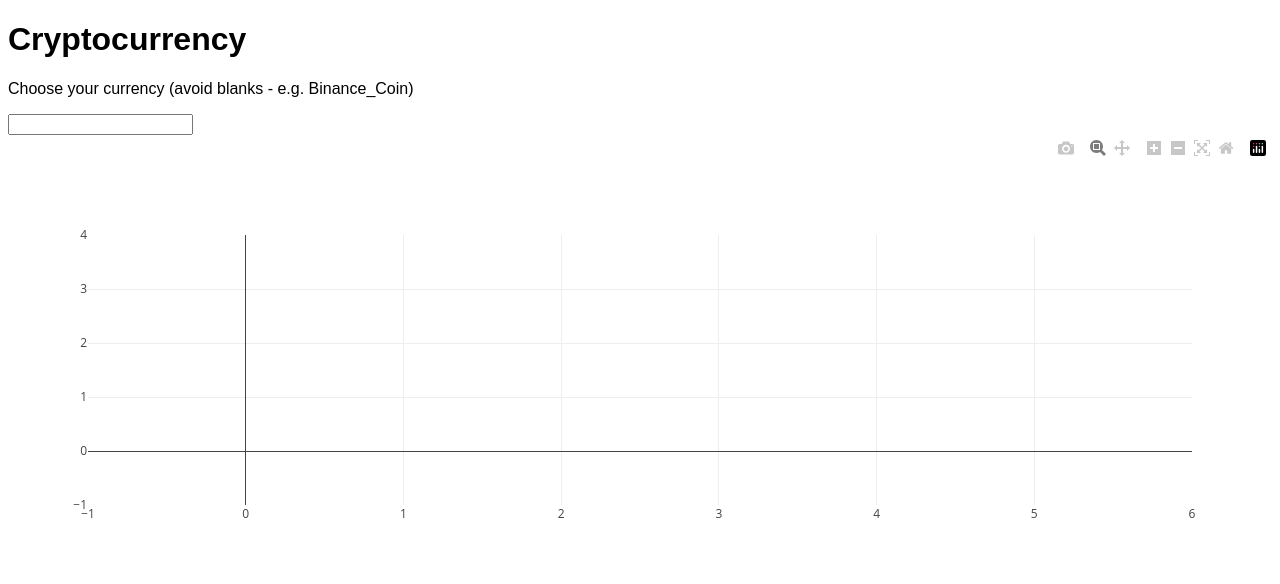
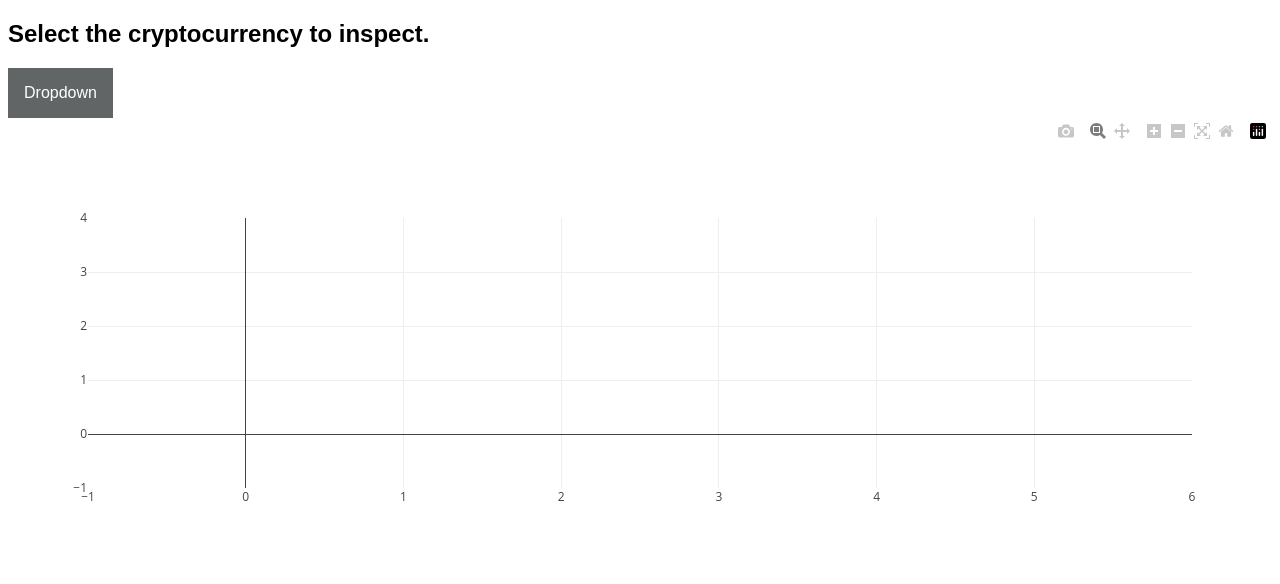
Before and after one commit to davidgaut/CryptoWeb, a Flask app: template templates/chartsajax.html in a window 1280 px wide. Shown: the top 584 px of the page. Run offline with Flask 2, Linux system fonts and the light colour scheme; the template is opened without the code that fills it: most values are stand-ins (such as "Sample title", 1, 10 or a date in 2020); some libraries are stand-ins or nearby versions.

Commit message:
add dropdown menu and page menu

```diff
--- a/templates/chartsajax.html
+++ b/templates/chartsajax.html
@@ -1,5 +1,46 @@
 <!doctype html>
 <html>
+<meta name="viewport" content="width=device-width, initial-scale=1">
+<style>
+.dropbtn {
+    background-color: #626566;
+    color: white;
+    padding: 16px;
+    font-size: 16px;
+    border: none;
+    cursor: pointer;
+}
+
+.dropbtn:hover, .dropbtn:focus {
+    background-color: #626566;
+}
+
+.dropdown {
+    position: relative;
+    display: inline-block;
+}
+
+.dropdown-content {
+    display: none;
+    position: absolute;
+    background-color: #121111;
+    min-width: 160px;
+    overflow: auto;
+    box-shadow: 0px 8px 16px 0px rgba(0,0,0,0.2);
+    z-index: 1;
+}
+
+.dropdown-content a {
+    color: #626566;
+    padding: 12px 16px;
+    text-decoration: none;
+    display: block;
+}
+
+.dropdown a:hover {background-color: #121111;}
+
+.show {display: block;}
+</style>
 <head>
     <script src="https://cdn.plot.ly/plotly-latest.min.js"></script>
     <script src="https://ajax.googleapis.com/ajax/libs/jquery/3.5.1/jquery.min.js"></script>
@@ -16,39 +57,54 @@
 </head>
 
 <body style="font-family:arial, sans-serif">
+<h2>Select the cryptocurrency to inspect.</h2>
+</div>
 
-<!-- <div class="dropdown">
-    <button class="btn btn-secondary dropdown-toggle" type="button" id="dropdownMenuButton1" data-bs-toggle="dropdown" aria-expanded="false">
-      Cryptos
-    </button>
-    <ul class="dropdown-menu" aria-labelledby="dropdownMenuButton1">
-        <li><a class="dropdown-item" href="http://127.0.0.1:5000/CryptoPlot/Binance_Coin"></a>Bitcoin_Cash</li>
-        <!-- <li><a class="dropdown-item" href="CryptoPlot/Binance_Coin"></a>Binance_Coin</li>
-        <li><a class="dropdown-item" href="CryptoPlot/Bitcoin"></a>Bitcoin</li>
-        <li><a class="dropdown-item" href="CryptoPlot/EOS.IO"></a>EOS</li>
-        <li><a class="dropdown-item" href="CryptoPlot/Ethereum_Classic"></a>Ethereum_Classic</li>
-        <li><a class="dropdown-item" href="CryptoPlot/Ethereum"></a>Ethereum</li>
-        <li><a class="dropdown-item" href="CryptoPlot/Litecoin"></a>Litecoin</li>
-        <li><a class="dropdown-item" href="CryptoPlot/Monero"></a>Monero</li>
-        <li><a class="dropdown-item" href="CryptoPlot/TRON"></a>TRON</li>
-        <li><a class="dropdown-item" href="CryptoPlot/Stellar"></a>Stellar</li>
-        <li><a class="dropdown-item" href="CryptoPlot/Cardano"></a>Cardano</li>
-        <li><a class="dropdown-item" href="CryptoPlot/IOTA"></a>IOTA</li>
-        <li><a class="dropdown-item" href="CryptoPlot/Maker"></a>Maker</li>
-        <li><a class="dropdown-item" href="CryptoPlot/Dogecoin"></a>Dogecoin</li>
-    <!-- </ul>  -->
-</div>
-    <h1>Cryptocurrency</h1>
-    <p>Choose your currency (avoid blanks - e.g. Binance_Coin)</p>
-    <!-- <p>Avoid blanks (eg Binance_Coin)</p> -->
-    <input type="text" id="fname" name="fname" onchange="cb(this.value)">
-    <div id="chart" class="chart"></div>
+    <div class="dropdown">
+        <button onclick="myFunction()" class="dropbtn">Dropdown</button>
+        <div id="myDropdown" class="dropdown-content">
+        <a href="/history/Binance_Coin">Binance_Coin</a>
+        <a href="/history/Bitcoin">Bitcoin</a>
+        <a href="/history/EOS.IO">EOS</a>
+        <a href="/history/Ethereum_Classic">Ethereum_Classic</a>
+        <a href="/history/Ethereum">Ethereum</a>
+        <a href="/history/Litecoin">Litecoin</a>
+        <a href="/history/Monero">Monero</a>
+        <a href="/history/TRON">TRON</a>
+        <a href="/history/Stellar">Stellar</a>
+        <a href="/history/Cardano">Cardano</a>
+        <a href="/history/IOTA">IOTA</a>
+        <a href="/history/Maker">Maker</a>
+        <a href="/history/Dogecoin">Dogecoin</a>
+        </div>
+    </div>
 </body>
+<div id="chart" class="chart"></div>
 
 <script>
     d = {{ graphJSON | safe }};
     //d.config={staticPlot: true};
     Plotly.newPlot('chart', d, {});
 
+    /* When the user clicks on the button,
+    toggle between hiding and showing the dropdown content */
+    function myFunction() {
+    document.getElementById("myDropdown").classList.toggle("show");
+    }
+
+    // Close the dropdown if the user clicks outside of it
+    window.onclick = function(event) {
+    if (!event.target.matches('.dropbtn')) {
+        var dropdowns = document.getElementsByClassName("dropdown-content");
+        var i;
+        for (i = 0; i < dropdowns.length; i++) {
+        var openDropdown = dropdowns[i];
+        if (openDropdown.classList.contains('show')) {
+            openDropdown.classList.remove('show');
+        }
+        }
+    }
+    }
+
 </script>
 </html>
--- a/templates/page_index.html
+++ b/templates/page_index.html
@@ -7,8 +7,10 @@
 </head>
 <body>
    <h1>Welcome to the Mini Finance App</h1>
-    <li><a href="/history">bitcoin_history</a></li>
-    <li><a href="/predictions">predictions</a></li>
+    <li>{{ current }}.</li>
+    <h1>Menu</h1>
+    <li><a href="/history_intermediary">Histories</a></li>
+    <li><a href="/predictions">Predictions</a></li>
     <li><a href="/callback/getStock">other</a></li>
 </body>
 </html>
```
Also changed, not shown: app.py (+21 -19 lines), get_bitcoins.py (+8 -0 lines), 1 other file.
